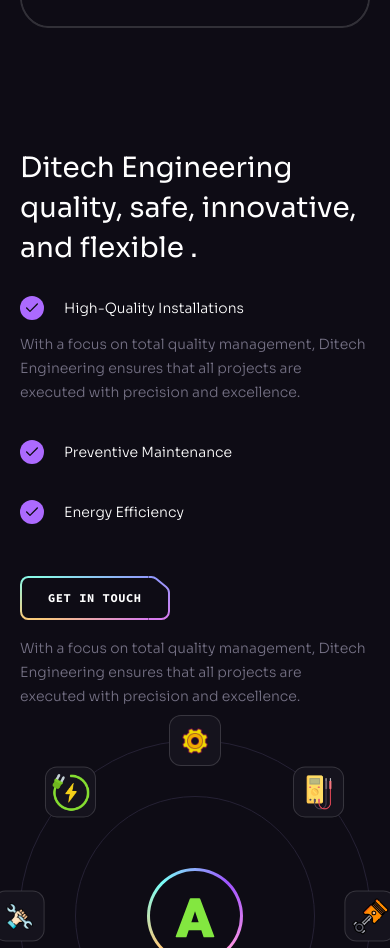
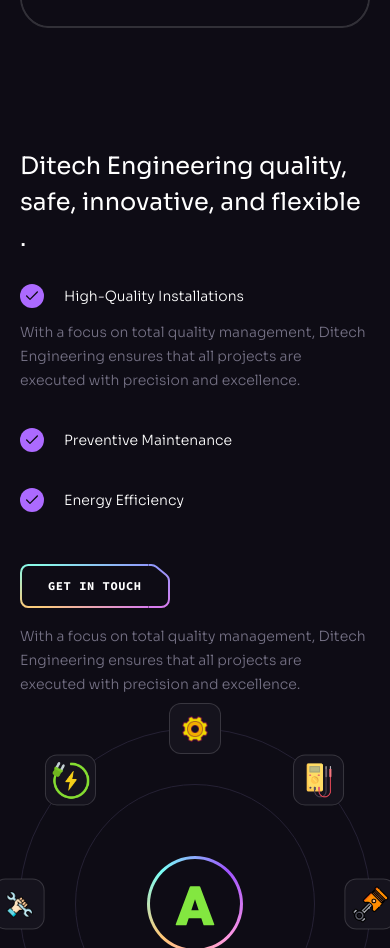
Before and after one commit to geogrey12muiruri/Ditech-engineering, a React (Vite) app: page / in a window 390 px wide. Shown: the part 6068-7016 px from the top of the page. Built offline with nearby package versions, Linux system fonts and the light colour scheme.

Commit message:
minor changes

```diff
--- a/src/components/Benefits.jsx
+++ b/src/components/Benefits.jsx
@@ -11,7 +11,7 @@
     <Section id="services">
       <div className="container relative z-2">
         <Heading
-          className="md:max-w-md lg:max-w-2xl"
+          className="md:max-w-md lg:max-w-xl"
           title="Engineering the Future with Ditech"
         />
 
--- a/src/components/Collaboration.jsx
+++ b/src/components/Collaboration.jsx
@@ -9,9 +9,9 @@
     <Section crosses>
       <div className="container lg:flex">
         <div className="max-w-[25rem]">
-          <h2 className="h2 mb-4 md:mb-8">
+          <h5 className="h5 mb-4 md:mb-8">
             Ditech Engineering  quality, safe, innovative, and flexible .
-          </h2>
+          </h5>
 
           <ul className="max-w-[22rem] mb-10 md:mb-14">
             {collabContent.map((item) => (
--- a/src/components/CompanyLogos.jsx
+++ b/src/components/CompanyLogos.jsx
@@ -22,7 +22,7 @@
     <Section id="features">
       <div className="container relative z-2">
         <Heading
-          className="md:max-w-md lg:max-w-2xl"
+          className="md:max-w-md lg:max-w-xl"
           title="We Deliver"
         />
 
```
